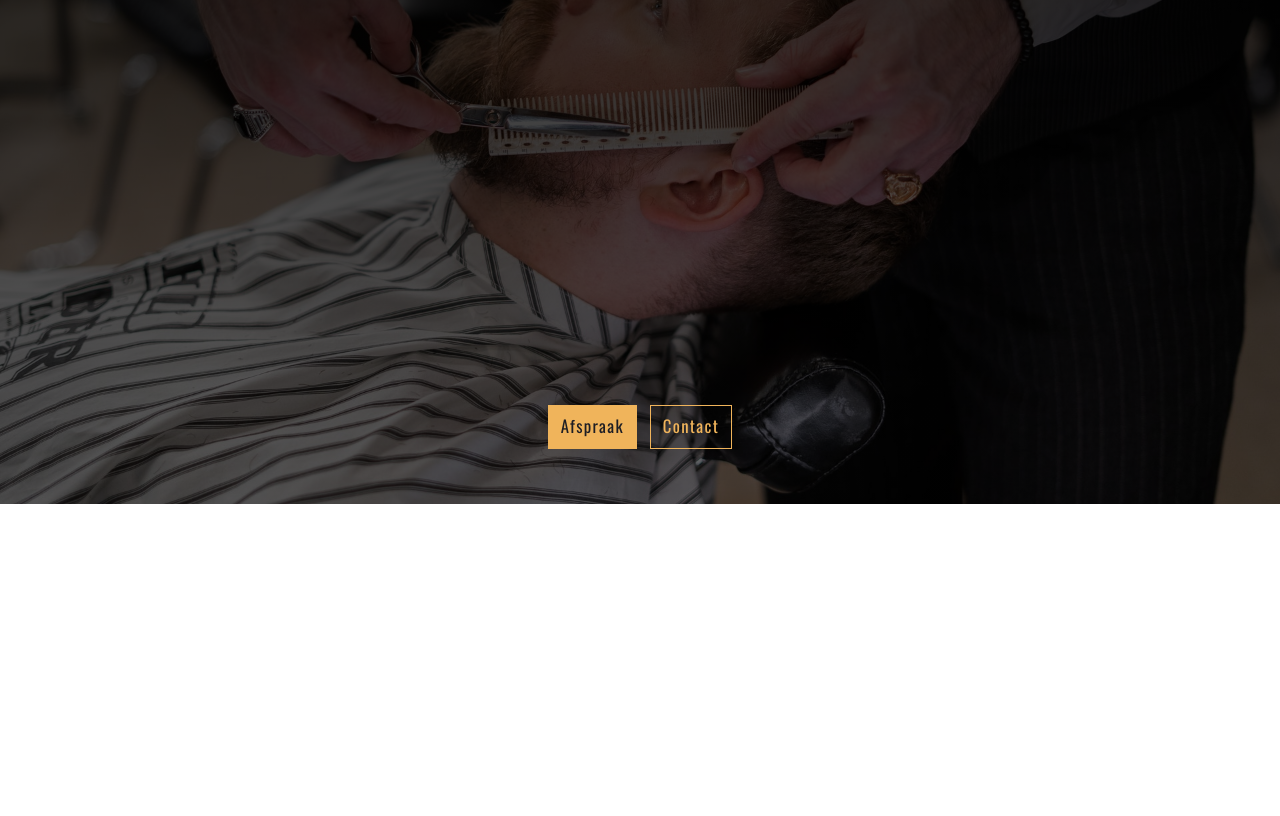
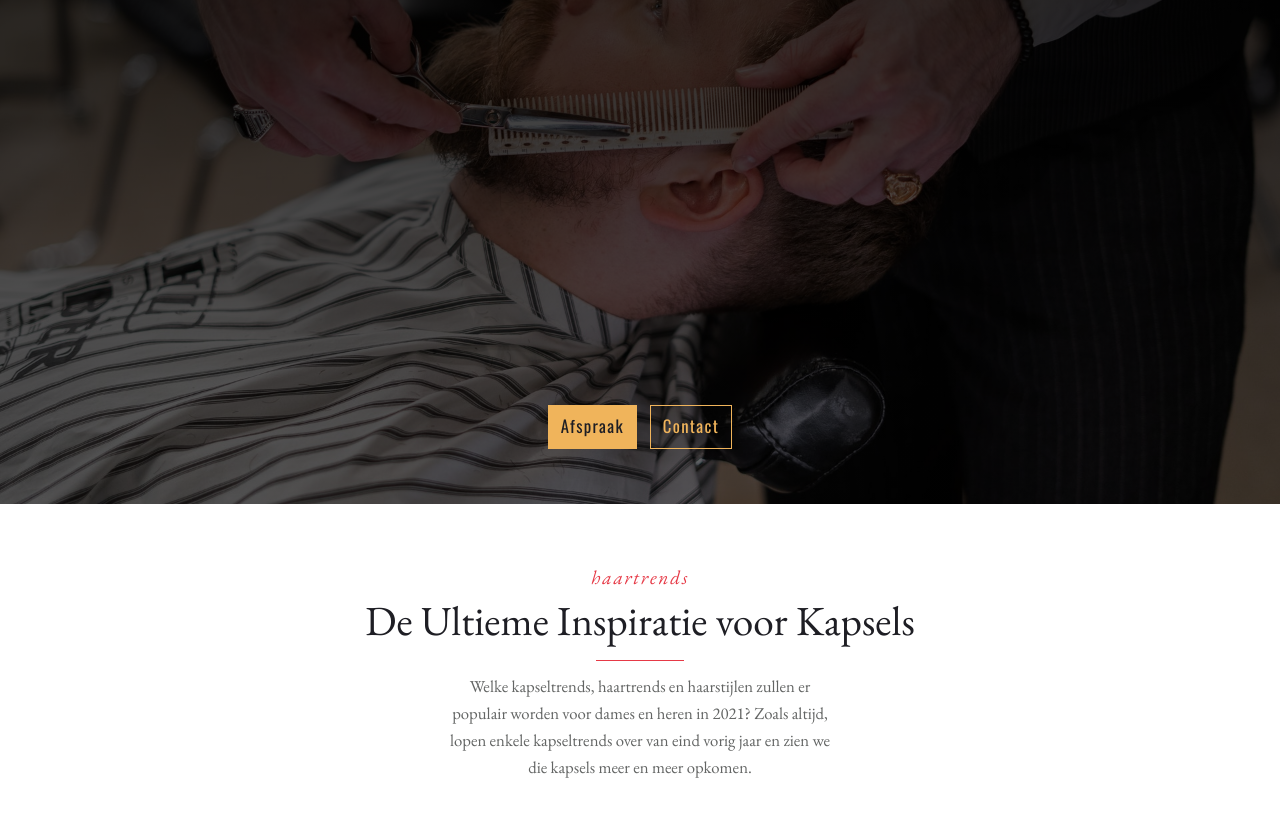
Before and after one commit to Vastlaan/firsthair, a Next.js app: page / in a window 1280 px wide. Shown: the part 296-1112 px from the top of the page. Before the commit the page ends 800 px from the top, so only its background shows below. Built offline with nearby package versions, Linux system fonts and the light colour scheme.

Commit message:
created intersection component

```diff
--- /dev/null
+++ b/src/components/intersection/index.js
@@ -0,0 +1,28 @@
+import Link from "next/link";
+import { withTheme } from "styled-components";
+import {
+    FlexCol,
+    Header3,
+    Text,
+    TextItalic,
+    ButtonPrimary,
+    Line,
+} from "../../styles";
+
+function IntersectionComponent({ category, title, body, link, theme }) {
+    return (
+        <FlexCol margin="6.7rem auto">
+            <TextItalic color={theme.secondary}>{category}</TextItalic>
+            <Header3 color={theme.black}>{title}</Header3>
+            <Line />
+            <Text color={theme.grey_3}>{body}</Text>
+            {link && (
+                <Link href={link}>
+                    <ButtonPrimary>Lees meer</ButtonPrimary>
+                </Link>
+            )}
+        </FlexCol>
+    );
+}
+
+export default withTheme(IntersectionComponent);
--- a/src/components/landing_page/index.js
+++ b/src/components/landing_page/index.js
@@ -1,9 +1,18 @@
 import Header from "./header";
+import Intersection from "../intersection";
 
 export default function LandingComponent() {
     return (
         <>
             <Header />
+            <Intersection
+                category={`haartrends`}
+                title={`De Ultieme Inspiratie voor Kapsels`}
+                body={`
+                    Welke kapseltrends, haartrends en haarstijlen zullen er populair worden voor dames en heren in 2021?
+                    Zoals altijd, lopen enkele kapseltrends over van eind vorig jaar en zien we die kapsels meer en meer opkomen.
+                `}
+            />
         </>
     );
 }
--- /dev/null
+++ b/src/styles/decorations.js
@@ -0,0 +1,8 @@
+import styled from "styled-components";
+
+export const Line = styled.div`
+    width: ${(p) => (p.width ? p.width : "10rem")};
+    height: 1px;
+    background-color: ${(p) => (p.color ? p.color : p.theme.secondary)};
+    margin: ${(p) => (p.margin ? p.margin : "1.4rem auto")};
+`;
--- a/src/styles/index.js
+++ b/src/styles/index.js
@@ -4,6 +4,7 @@ import { fonts } from "./fonts";
 import { Header, FlexRow, FlexCol } from "./containers";
 import { Header3, TextItalic, Text, Brand, BrandSub } from "./typography";
 import { ButtonPrimary, ButtonSecondary } from "./buttons";
+import { Line } from "./decorations";
 
 export {
     respond,
@@ -22,4 +23,6 @@ export {
     // buttons
     ButtonPrimary,
     ButtonSecondary,
+    //decorations
+    Line,
 };
--- a/src/styles/typography.js
+++ b/src/styles/typography.js
@@ -6,7 +6,7 @@ import { fonts } from "./fonts";
 export const Header3 = styled.h3`
     font-size: 4.7rem;
     font-weight: 300;
-    color: ${(p) => p.theme.grey_1};
+    color: ${(p) => (p.color ? p.color : p.theme.grey_1)};
     line-height: 1.3;
     font-family: ${fonts.para};
     text-align: center;
@@ -19,7 +19,7 @@ export const Text = styled.p`
     font-size: 1.9rem;
     text-align: center;
     max-width: 45rem;
-    color: ${(p) => p.theme.grey_2};
+    color: ${(p) => (p.color ? p.color : p.theme.grey_2)};
 `;
 
 export const TextItalic = styled.p`
@@ -27,7 +27,7 @@ export const TextItalic = styled.p`
     font-style: italic;
     font-weight: 300;
     letter-spacing: 0.2rem;
-    color: ${(p) => p.theme.primary};
+    color: ${(p) => (p.color ? p.color : p.theme.primary)};
 `;
 
 // brand name logo
```
